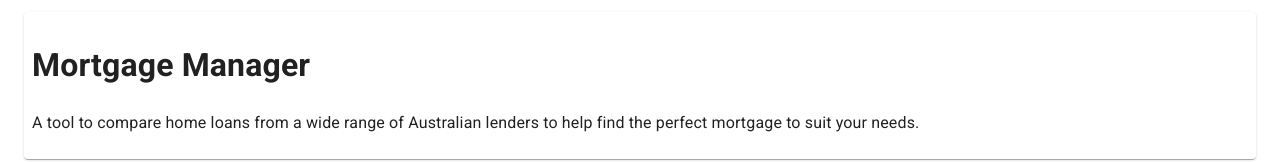
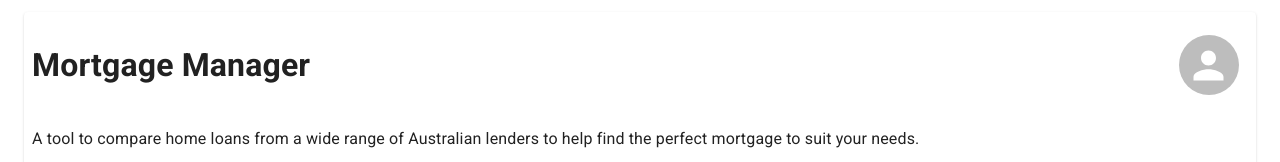
Before and after one commit to LukePrior/mortgage-manager, a React (Create React App) app: page / in a window 1280 px wide. Shown: the top 162 px of the page. Built offline with nearby package versions, Linux system fonts and the light colour scheme; no server answers.

Commit message:
feat: login functionality!

```diff
--- a/package.json
+++ b/package.json
@@ -5,20 +5,22 @@
   "homepage": "https://lukeprior.github.io/mortgage-manager/",
   "main": "src/index.tsx",
   "dependencies": {
+    "@auth0/auth0-react": "^2.0.0",
     "@emotion/react": "11.9.3",
     "@emotion/styled": "11.9.3",
     "@material-table/core": "0.2.34",
     "@mui/material": "5.8.6",
     "@mui/styles": "5.8.6",
+    "@types/auth0": "^2.35.9",
     "chart.js": "3.9.1",
     "chartjs-adapter-date-fns": "2.0.0",
     "date-fns": "2.29.2",
+    "gh-pages": "^4.0.0",
     "react": "18.2.0",
     "react-chartjs-2": "4.3.1",
     "react-dom": "18.2.0",
     "react-ga4": "1.4.1",
-    "react-scripts": "5.0.1",
-    "gh-pages": "^4.0.0"
+    "react-scripts": "5.0.1"
   },
   "devDependencies": {
     "@types/react": "^18.0.14",
--- a/src/App.tsx
+++ b/src/App.tsx
@@ -24,6 +24,8 @@ import Stack from "@mui/material/Stack";
 import ReactGA from "react-ga4";
 import RestartAltIcon from "@mui/icons-material/RestartAlt";
 import ButtonGroup from "@mui/material/ButtonGroup";
+import Avatar from '@mui/material/Avatar';
+import { useAuth0 } from "@auth0/auth0-react";
 
 ReactGA.initialize("G-4GC23VSQE8");
 ReactGA.send("pageview");
@@ -621,15 +623,35 @@ export default function App() {
       .then((actualData) => setImages(actualData));
   }, []);
 
+  const { loginWithRedirect } = useAuth0();
+  const { logout } = useAuth0();
+  const { user, isAuthenticated, isLoading } = useAuth0();
+
   return (
     <ThemeProvider theme={defaultTheme}>
       <CssBaseline />
       <Container maxWidth={false} sx={{ p: 0.5 }}>
         <Paper elevation={1} sx={{ p: 1, mb: 1, mt: 1 }}>
-          <h1>Mortgage Manager</h1>
+          <Grid container>
+            <Grid container item xs={10} justifyContent="flex-start">
+              <h1>Mortgage Manager</h1>
+            </Grid>
+            <Grid container item xs={2} justifyContent="flex-end">
+              <IconButton onClick={() => (user !== undefined && isAuthenticated) ?  logout({ logoutParams: { returnTo: window.location.href }}) : loginWithRedirect()}>
+                <Avatar
+                  src={(user !== undefined && isAuthenticated) ? user.picture : ""}
+                  style={{
+                    margin: "1px",
+                    width: "60px",
+                    height: "60px",
+                  }}
+                />
+              </IconButton>
+            </Grid>
+          </Grid>
           <p>
             A tool to compare home loans from a wide range of Australian lenders
-            to help find the perfect mortgage to suit your needs.
+            to help find the perfect mortgage to suit your needs. {(user !== undefined && isAuthenticated) ? "Hello " + user.name + "!" : ""}
           </p>
         </Paper>
         <Paper elevation={1} sx={{ p: 1 }}>
--- a/src/index.tsx
+++ b/src/index.tsx
@@ -1,10 +1,19 @@
 import * as ReactDOM from "react-dom/client";
 import * as React from "react";
+import { Auth0Provider } from "@auth0/auth0-react";
 
 import App from "./App";
 
 ReactDOM.createRoot(document.querySelector("#app")!).render(
   <React.StrictMode>
-    <App />
+    <Auth0Provider
+      domain="dev-qkauabonmccg2t1w.us.auth0.com"
+      clientId="85otVf9L0H9quZhwhmqt4tVpmY2t3i1T"
+      authorizationParams={{
+        redirect_uri: window.location.href
+      }}
+    >
+      <App />
+    </Auth0Provider>
   </React.StrictMode>
 );
```
Also changed, not shown: 1 other file (tests, documents, lock files or other folders).
